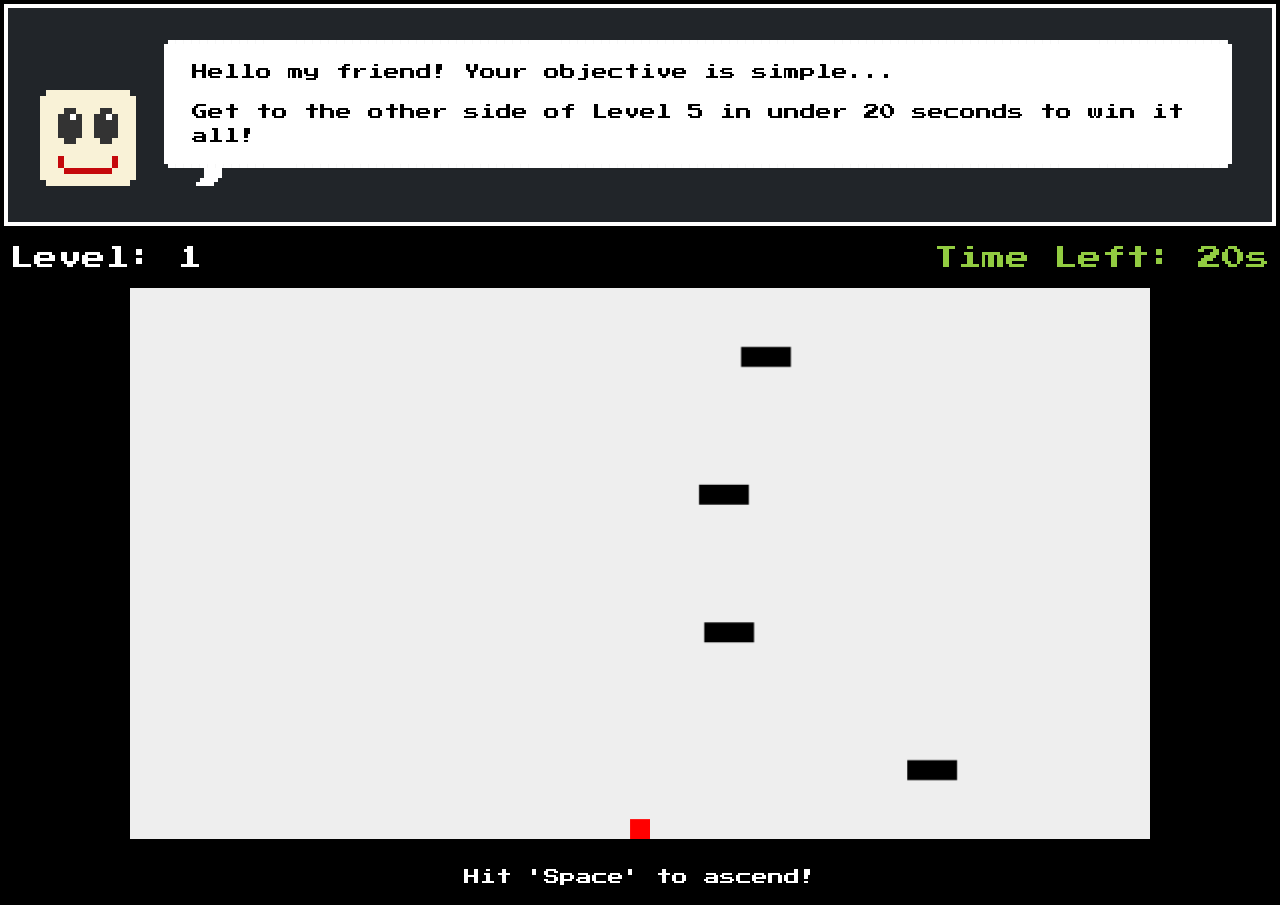
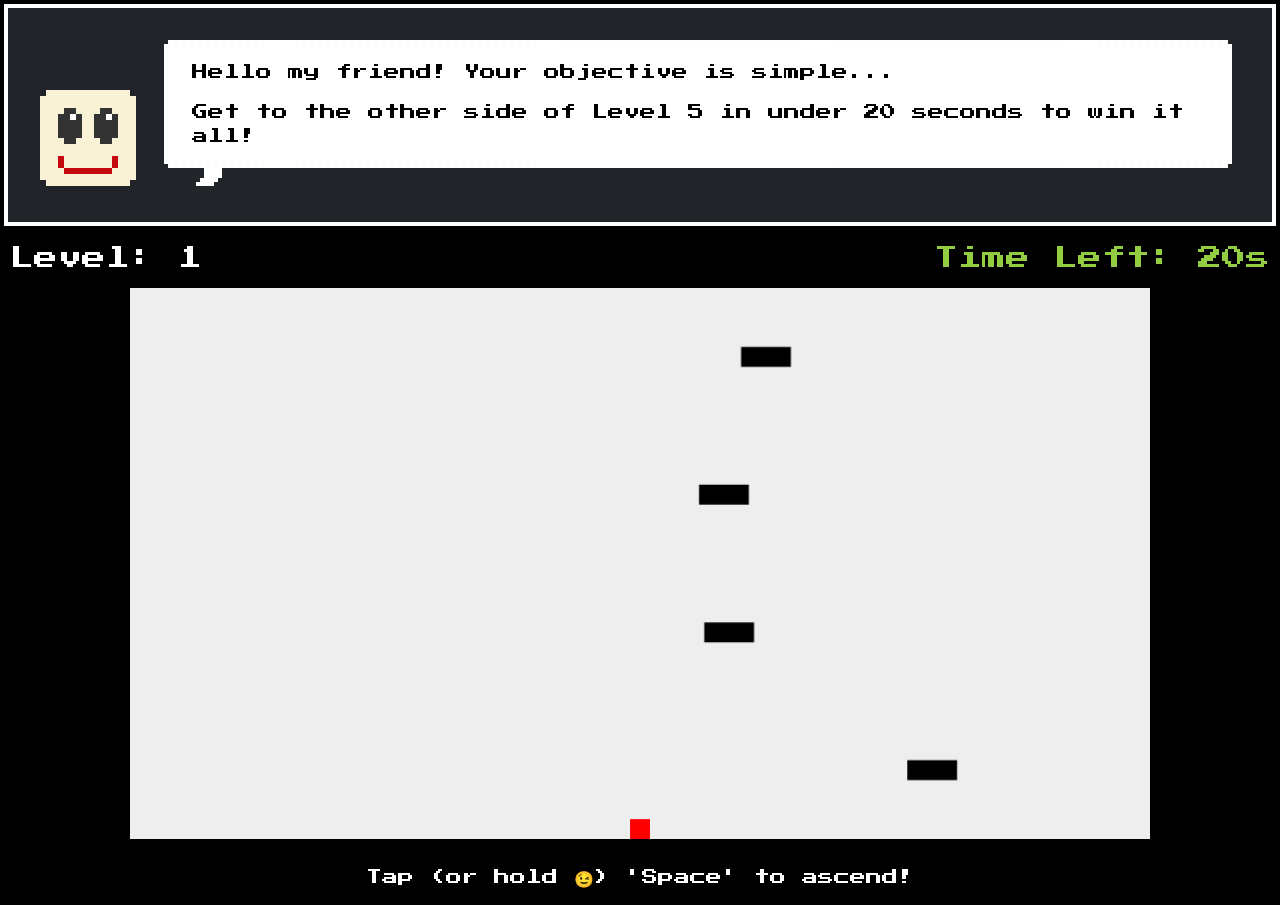
Before and after one commit to nasseh101/the-other-side, a Vue app: page / in a window 1280 px wide. Built offline with nearby package versions, Linux system fonts and the light colour scheme; a small style sheet from the web is missing.

Commit message:
Fixed bug that was making players auto fail level 5

```diff
--- a/src/App.vue
+++ b/src/App.vue
@@ -31,7 +31,7 @@
         :height="canvasHeight">
     </canvas>
     <br>
-    <p>Hit 'Space' to ascend!</p>
+    <p>Tap (or hold 😉) 'Space' to ascend!</p>
     <section>
 <!--      <button type="button" class="nes-btn" @click="showGameModal('quit-modal-dialog')">-->
 <!--        Quit Game-->
```
